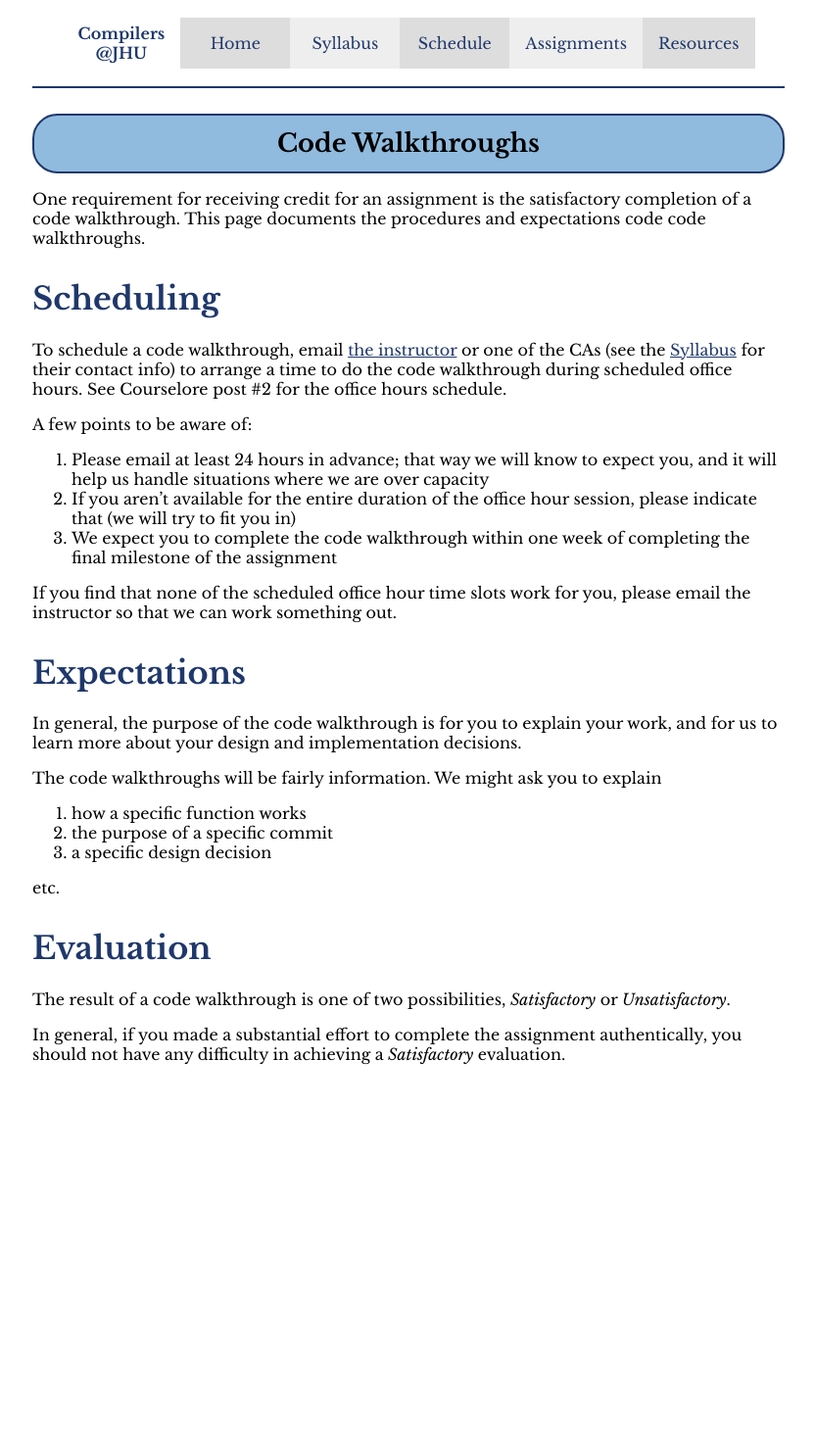
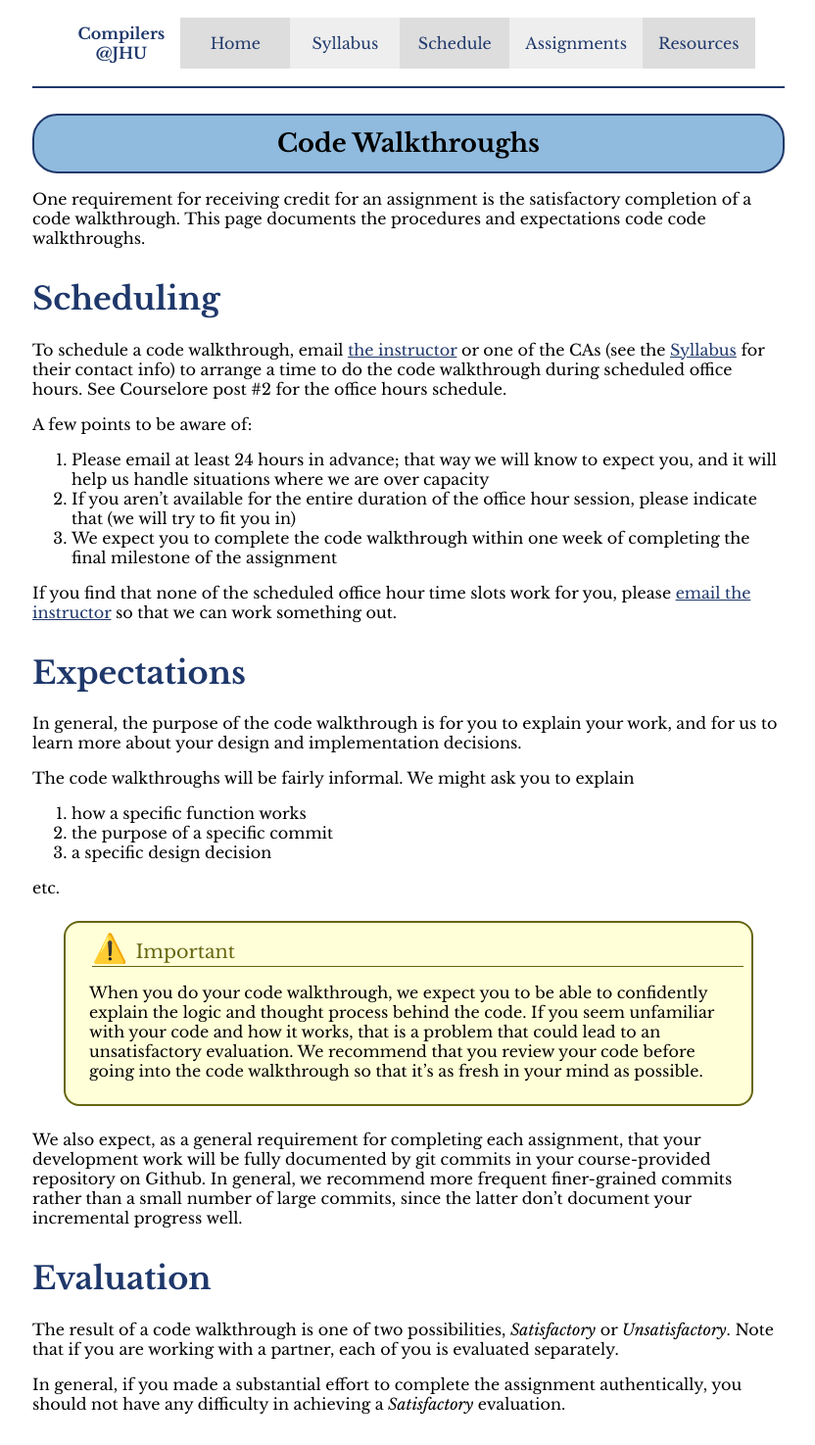
Before and after one commit to jhucompilers/fall2026, a Jekyll site: the page built from assign/codewalkthrough.md, in a window 1280 px wide. Shown: the whole page at 98% size, without its empty margins (223-1055 px from the left). Built offline with Jekyll 4.4.1, drawn with Linux system fonts in a browser that asks for light colours; before the commit the page ends 1118 px from its top, so only the background shows below that.

Commit message:
clarify expectations for code walkthroughs

```diff
--- a/assign/codewalkthrough.md
+++ b/assign/codewalkthrough.md
@@ -25,7 +25,8 @@ A few points to be aware of:
    of completing the final milestone of the assignment
 
 If you find that none of the scheduled office hour time slots work for
-you, please email the instructor so that we can work something out.
+you, please <a href="mailto:daveho@cs.jhu.edu">email the instructor</a>
+so that we can work something out.
 
 # Expectations
 
@@ -33,7 +34,7 @@ In general, the purpose of the code walkthrough is for you to explain
 your work, and for us to learn more about your design and implementation
 decisions.
 
-The code walkthroughs will be fairly information. We might ask you
+The code walkthroughs will be fairly informal. We might ask you
 to explain
 
 1. how a specific function works
@@ -42,10 +43,29 @@ to explain
 
 etc.
 
+<div class='admonition caution'>
+  <div class='title'>Important</div>
+  <div class='content' markdown='1'>
+When you do your code walkthrough, we expect you to be able to confidently
+explain the logic and thought process behind the code. If you seem
+unfamiliar with your code and how it works, that is a problem that could
+lead to an unsatisfactory evaluation. We recommend that you review
+your code before going into the code walkthrough so that it's as fresh in
+your mind as possible.
+  </div>
+</div>
+
+We also expect, as a general requirement for completing each assignment,
+that your development work will be fully documented by git commits in
+your course-provided repository on Github. In general, we recommend
+more frequent finer-grained commits rather than a small number of large
+commits, since the latter don't document your incremental progress well.
+
 # Evaluation
 
 The result of a code walkthrough is one of two possibilities, *Satisfactory*
-or *Unsatisfactory*.
+or *Unsatisfactory*. Note that if you are working with a partner, each of
+you is evaluated separately.
 
 In general, if you made a substantial effort to complete the assignment
 authentically, you should not have any difficulty in achieving a
```
Also changed, not shown: assignments.md (+3 -0 lines), index.md (+2 -0 lines).
